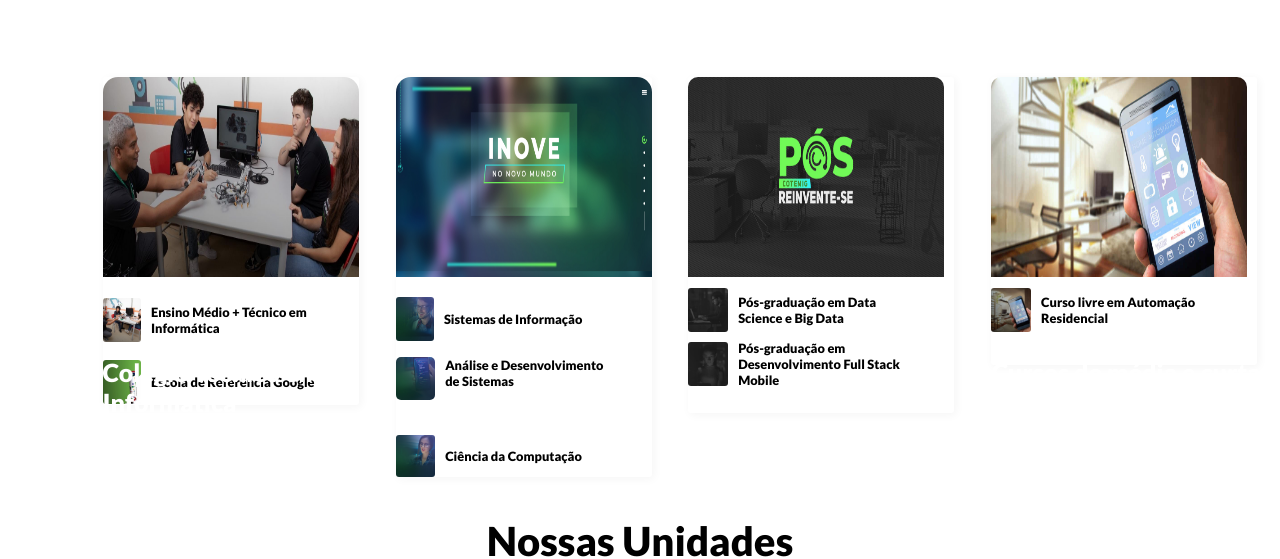
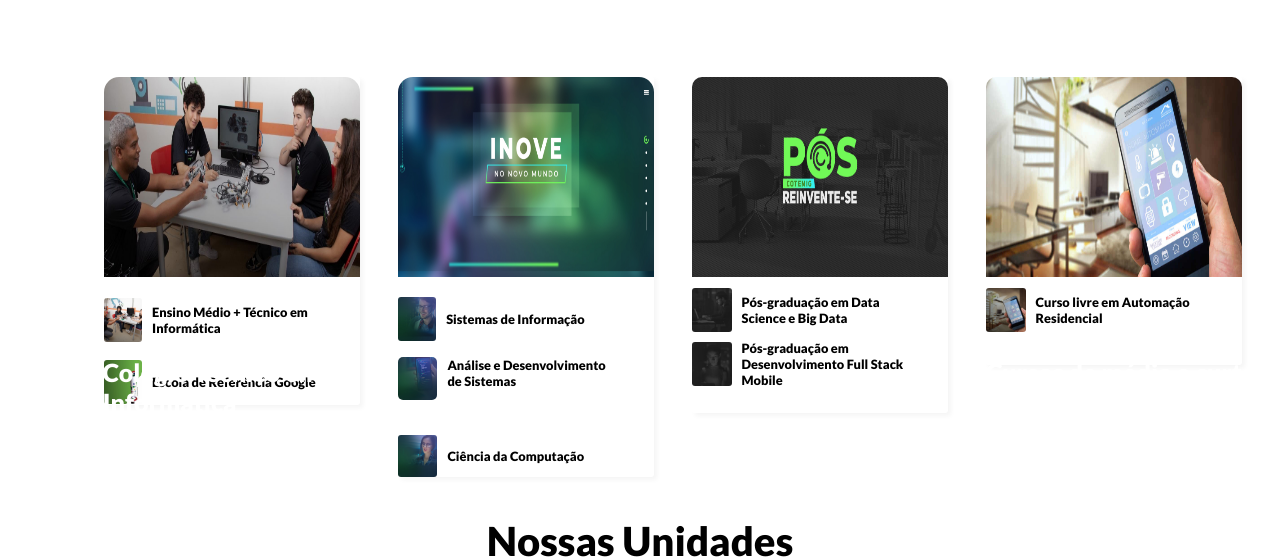
Before and after one commit to samaralcunha/Recriacao-sites, a plain HTML site: page Cotemig/index.html in a window 1280 px wide. Shown: the part 683-1242 px from the top of the page. Drawn offline with Linux system fonts and the light colour scheme.

Commit message:
detalhes

```diff
--- a/Cotemig/cotemig.css
+++ b/Cotemig/cotemig.css
@@ -124,9 +124,10 @@ div.slogan>p {
 .escola {
     display: flex;
     flex-direction: column;
+    margin-right: 0.9em;
     height: 41vh;
-    margin-right: 0.9em;
-    box-shadow: 2px 2px 10px whitesmoke;
+    width: 20vw;
+    box-shadow: 3px 3px 5px whitesmoke;
     border-radius: 3px;
 }
 
@@ -202,7 +203,8 @@ div.google>p {
     flex-direction: column;
     margin-right: 0.9em;
     height: 50vh;
-    box-shadow: 2px 2px 10px whitesmoke;
+    width: 20vw;
+    box-shadow: 3px 3px 5px whitesmoke;
     border-radius: 3px;
 }
 
@@ -299,7 +301,8 @@ div.CC>p {
     flex-direction: column;
     margin-right: 0.9em;
     height: 42vh;
-    box-shadow: 2px 2px 10px whitesmoke;
+    width: 20vw;
+    box-shadow: 3px 3px 5px whitesmoke;
     border-radius: 3px;
 }
 
@@ -370,8 +373,10 @@ div.DFSM>p {
 .cursos {
     display: flex;
     flex-direction: column;
+    margin-right: 0.9em;
     height: 36vh;
-    box-shadow: 2px 2px 10px whitesmoke;
+    width: 20vw;;
+    box-shadow: 3px 3px 5px whitesmoke;
     border-radius: 3px;
     transition: 0.5s;
 }
```
